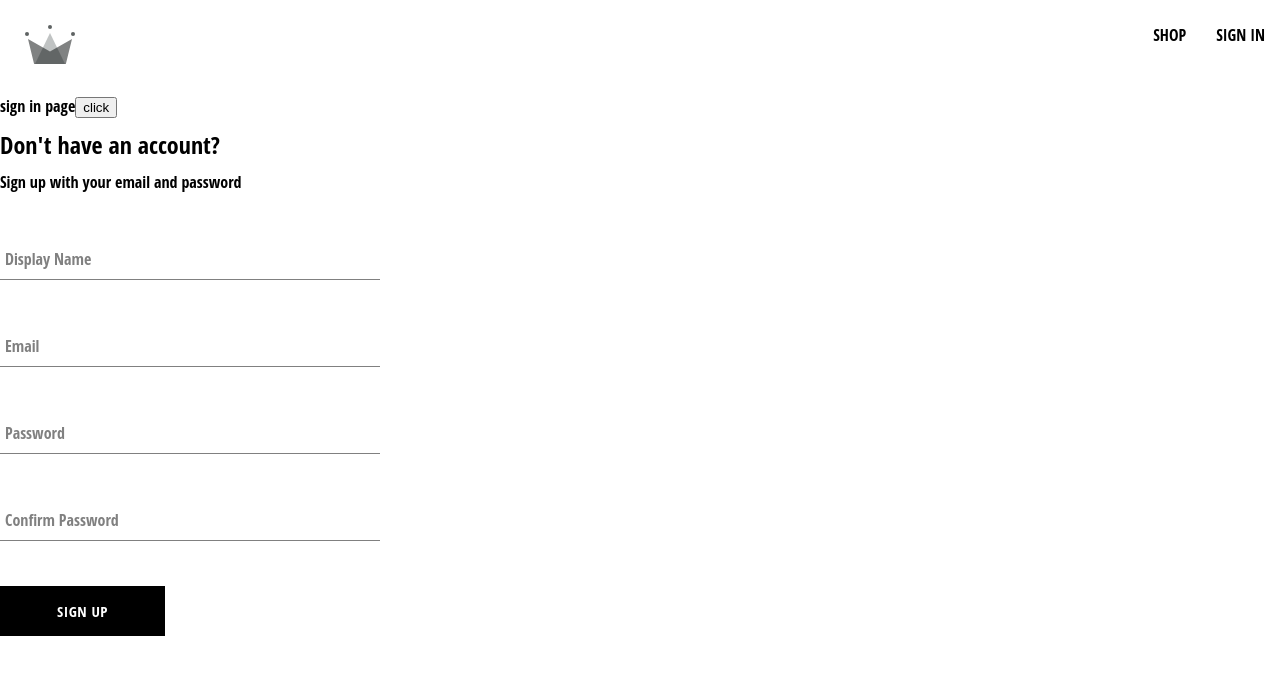
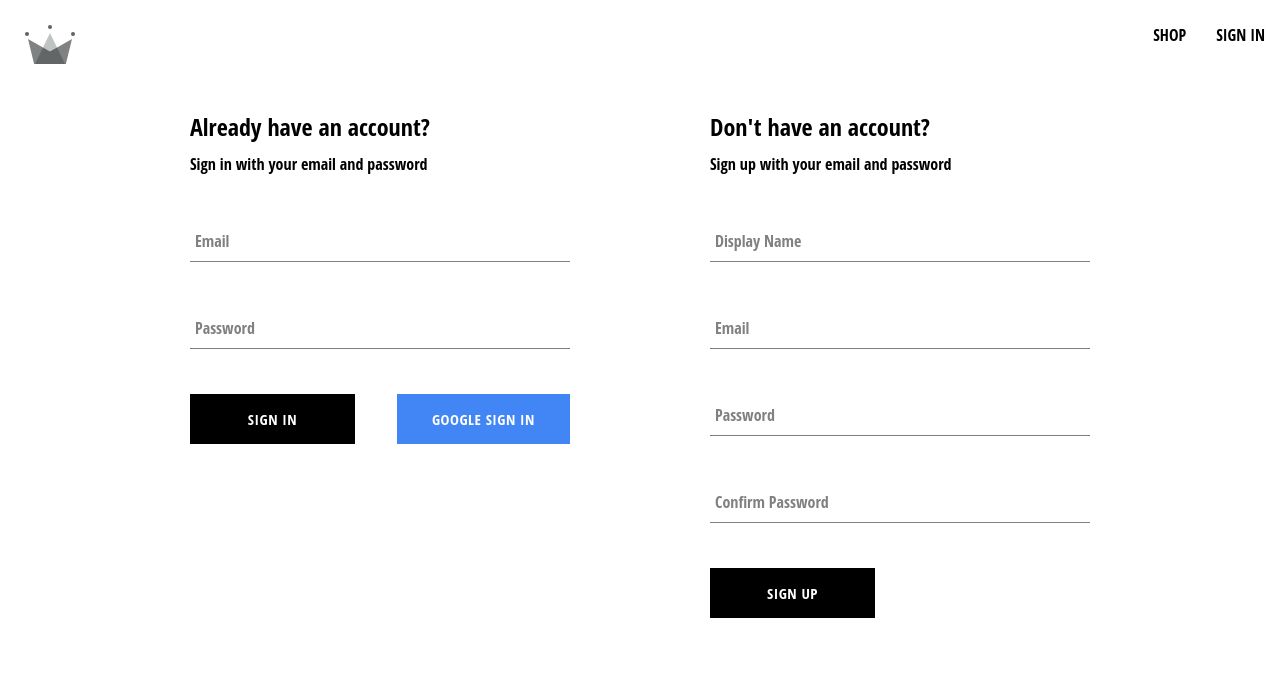
Before and after one commit to zyia238/crwn-clothing, a React (Create React App) app: page /sign-in in a window 1280 px wide. Shown: the top 674 px of the page. Built offline with nearby package versions, Linux system fonts and the light colour scheme; the HTML template or start-up script is replaced by a standard one.

Commit message:
created authentication page

```diff
--- /dev/null
+++ b/src/components/sign-in-form/sign-in-form.component.jsx
@@ -0,0 +1,95 @@
+import { useState } from 'react';
+
+import FormInput from '../form-input/form-input.component';
+import Button from '../button/button.component';
+
+import {
+  signInWithGooglePopup,
+  createUserDocumentFromAuth,
+  signInAuthUserWithEmailAndPassword,
+} from '../../utils/firebase/firebase.utils';
+
+import './sign-in-form.styles.scss';
+
+const defaultFormFields = {
+  email: '',
+  password: '',
+};
+
+const SignInForm = () => {
+  const [formFields, setFormFields] = useState(defaultFormFields);
+  const { email, password } = formFields;
+
+  const resetFormFields = () => {
+    setFormFields(defaultFormFields);
+  };
+
+  const signInWithGoogle = async () => {
+    const { user } = await signInWithGooglePopup();
+    await createUserDocumentFromAuth(user);
+  };
+
+  const handleSubmit = async (event) => {
+    event.preventDefault();
+
+    try {
+      const response = await signInAuthUserWithEmailAndPassword(
+        email,
+        password
+      );
+      console.log(response);
+      resetFormFields();
+    } catch (error) {
+      switch (error.code) {
+        case 'auth/wrong-password':
+          alert('incorrect password for email');
+          break;
+        case 'auth/user-not-found':
+          alert('no user associated with this email');
+          break;
+        default:
+          console.log(error);
+      }
+    }
+  };
+
+  const handleChange = (event) => {
+    const { name, value } = event.target;
+
+    setFormFields({ ...formFields, [name]: value });
+  };
+
+  return (
+    <div className='sign-up-container'>
+      <h2>Already have an account?</h2>
+      <span>Sign in with your email and password</span>
+      <form onSubmit={handleSubmit}>
+        <FormInput
+          label='Email'
+          type='email'
+          required
+          onChange={handleChange}
+          name='email'
+          value={email}
+        />
+
+        <FormInput
+          label='Password'
+          type='password'
+          required
+          onChange={handleChange}
+          name='password'
+          value={password}
+        />
+        <div className='buttons-container'>
+          <Button type='submit'>Sign In</Button>
+          <Button type='button' buttonType='google' onClick={signInWithGoogle}>
+            Google sign in
+          </Button>
+        </div>
+      </form>
+    </div>
+  );
+};
+
+export default SignInForm;
--- /dev/null
+++ b/src/components/sign-in-form/sign-in-form.styles.scss
@@ -0,0 +1,14 @@
+.sign-up-container {
+    display: flex;
+    flex-direction: column;
+    width: 380px;
+
+    h2 {
+        margin: 10px 0;
+    }
+
+    .buttons-container {
+        display: flex;
+        justify-content: space-between;
+    }
+}
--- a/src/routes/sign-in/sign-in.component.jsx
+++ b/src/routes/sign-in/sign-in.component.jsx
@@ -1,20 +1,13 @@
-import { signInWithGooglePop , createUserDocumentFromAuth } from '../../utils/firebase/firebase.utils'
 import  SignUp  from '../../components/sign-up/sign-up.component'
+import  SignInForm  from '../../components/sign-in-form/sign-in-form.component'
+
+import './sign-in.styles.scss'
 
 const SignIn = () => {
-    const logGoogleUser = async () => {
-        const response = await signInWithGooglePop()
-
-        const { user } = response
-
-        const userDocRef = await createUserDocumentFromAuth(user)
-        console.log(userDocRef)
-    }
-    return <>
-        sign in page
-        <button onClick = {logGoogleUser}> click</button>
+    return <div className='authentication-container'>
+        <SignInForm />
         <SignUp />
-    </>
+    </div>
 }
 
 export default SignIn
--- /dev/null
+++ b/src/routes/sign-in/sign-in.styles.scss
@@ -0,0 +1,6 @@
+.authentication-container {
+    display: flex;
+    width: 900px;
+    justify-content: space-between;
+    margin: 30px auto;
+}
--- a/src/utils/firebase/firebase.utils.js
+++ b/src/utils/firebase/firebase.utils.js
@@ -1,39 +1,45 @@
-// Import the functions you need from the SDKs you need
-import { initializeApp } from "firebase/app";
-// TODO: Add SDKs for Firebase products that you want to use
-// https://firebase.google.com/docs/web/setup#available-libraries
-
-import { getAuth, signInWithPopup, GoogleAuthProvider , createUserWithEmailAndPassword } from 'firebase/auth'
-
+import { initializeApp } from 'firebase/app';
+import {
+  getAuth,
+  signInWithRedirect,
+  signInWithPopup,
+  GoogleAuthProvider,
+  createUserWithEmailAndPassword,
+  signInWithEmailAndPassword,
+} from 'firebase/auth';
 import { getFirestore, doc, getDoc, setDoc } from 'firebase/firestore';
 
-// Your web app's Firebase configuration
 const firebaseConfig = {
-  apiKey: "AIzaSyC04FEIC5WeRQLxj-ZWf3WEDECpXUF3DQ8",
-  authDomain: "crwn-clothing-db-1d3db.firebaseapp.com",
-  projectId: "crwn-clothing-db-1d3db",
-  storageBucket: "crwn-clothing-db-1d3db.appspot.com",
-  messagingSenderId: "617233452197",
-  appId: "1:617233452197:web:21572a627f68095729514c"
+  apiKey: 'AIzaSyDDU4V-_QV3M8GyhC9SVieRTDM4dbiT0Yk',
+  authDomain: 'crwn-clothing-db-98d4d.firebaseapp.com',
+  projectId: 'crwn-clothing-db-98d4d',
+  storageBucket: 'crwn-clothing-db-98d4d.appspot.com',
+  messagingSenderId: '626766232035',
+  appId: '1:626766232035:web:506621582dab103a4d08d6',
 };
 
-// Initialize Firebase
 const firebaseApp = initializeApp(firebaseConfig);
 
-const provider = new GoogleAuthProvider()
+const googleProvider = new GoogleAuthProvider();
 
-provider.setCustomParameters(
-    {
-        prompt:'select_account'
-    }
-)
+googleProvider.setCustomParameters({
+  prompt: 'select_account',
+});
 
-export const auth = getAuth()
-export const signInWithGooglePop = () => signInWithPopup(auth , provider)
+export const auth = getAuth();
+export const signInWithGooglePopup = () =>
+  signInWithPopup(auth, googleProvider);
+export const signInWithGoogleRedirect = () =>
+  signInWithRedirect(auth, googleProvider);
 
 export const db = getFirestore();
 
-export const createUserDocumentFromAuth = async (userAuth, additionalInfo) => {
+export const createUserDocumentFromAuth = async (
+  userAuth,
+  additionalInformation = {}
+) => {
+  if (!userAuth) return;
+
   const userDocRef = doc(db, 'users', userAuth.uid);
 
   const userSnapshot = await getDoc(userDocRef);
@@ -47,7 +53,7 @@
         displayName,
         email,
         createdAt,
-        ...additionalInfo
+        ...additionalInformation,
       });
     } catch (error) {
       console.log('error creating the user', error.message);
@@ -57,9 +63,14 @@
   return userDocRef;
 };
 
-
 export const createAuthUserWithEmailAndPassword = async (email, password) => {
   if (!email || !password) return;
 
   return await createUserWithEmailAndPassword(auth, email, password);
 };
+
+export const signInAuthUserWithEmailAndPassword = async (email, password) => {
+  if (!email || !password) return;
+
+  return await signInWithEmailAndPassword(auth, email, password);
+};
```
